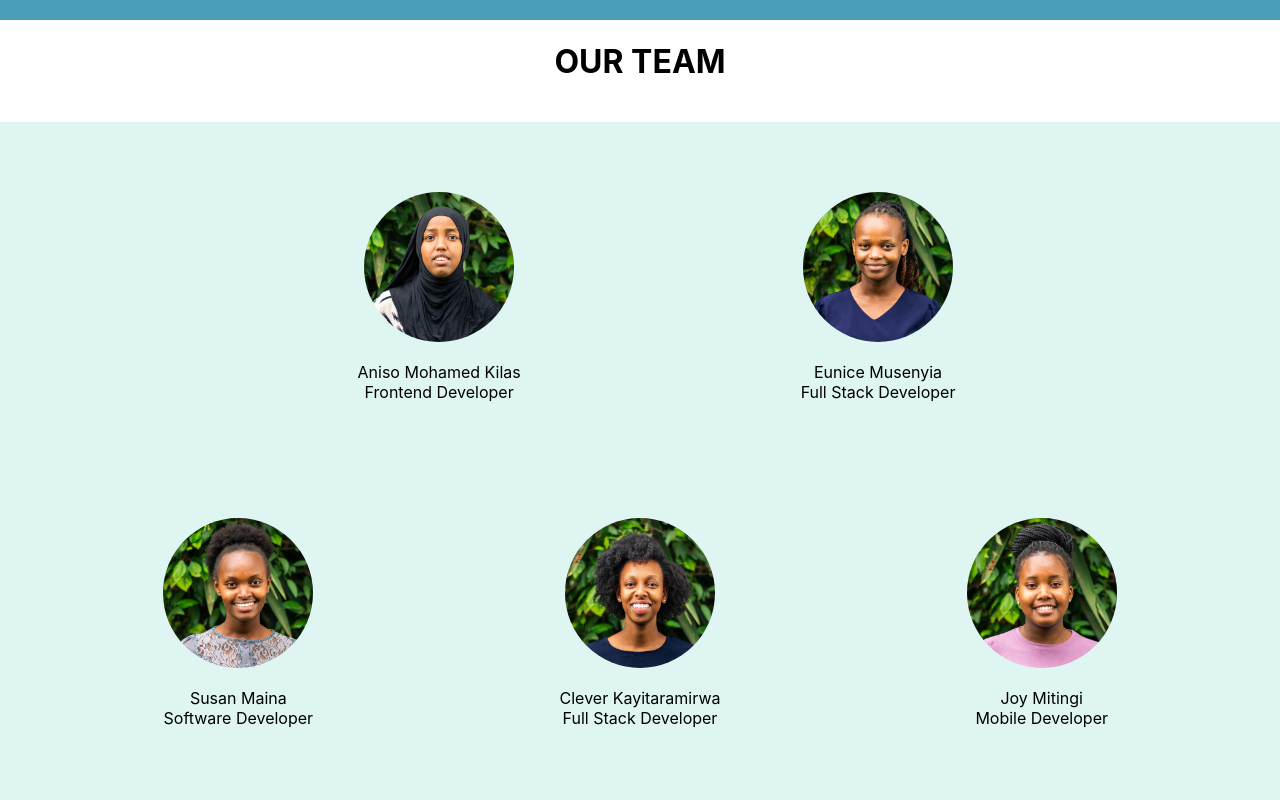
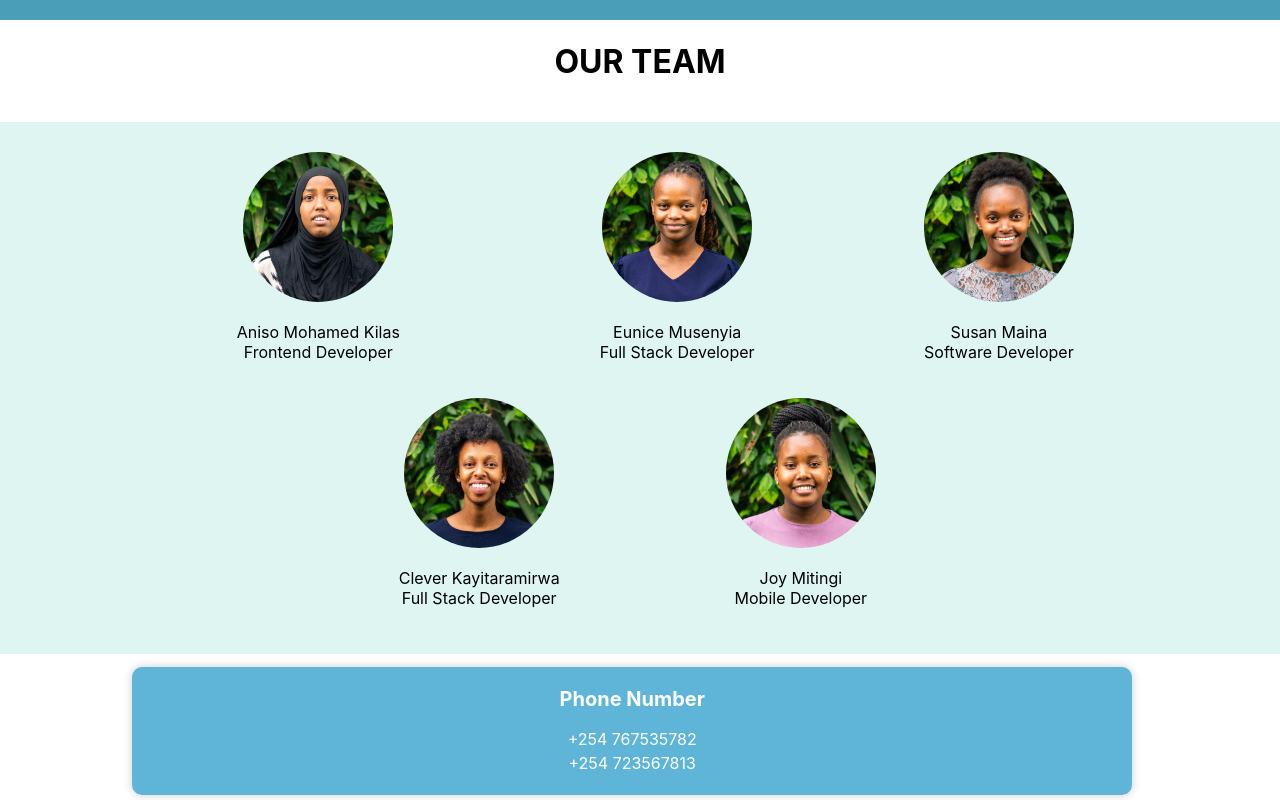
Before and after one commit to akirachix/Warsan-Informational, a React (Create React App) app in the folder warsan-informational/: page / in a window 1280 px wide. Shown: the part 1800-2600 px from the top of the page. Built offline with nearby package versions, Linux system fonts and the light colour scheme.

Commit message:
updated test.js

```diff
--- a/warsan-informational/src/components/Team/index.jsx
+++ b/warsan-informational/src/components/Team/index.jsx
@@ -1,32 +1,53 @@
 import React from "react";
-import './style.css'
-const Team = ()=>{
+import './style.css';
+
+const teamMembers = [
+  {
+    id: "Aniso",
+    name: "Aniso Mohamed Kilas",
+    role: "Frontend Developer",
+    imageSrc: '/images/aniso.jpg',
+  },
+  {
+    id: "Eunice",
+    name: "Eunice Musenyia",
+    role: "Full Stack Developer",
+    imageSrc: '/images/eunice .jpg',
+  },
+  {
+    id: "Susan",
+    name: "Susan Maina",
+    role: "Software Developer",
+    imageSrc: '/images/susan.jpg',
+  },
+  {
+    id: "Clever",
+    name: "Clever Kayitaramirwa",
+    role: "Full Stack Developer",
+    imageSrc: '/images/clever.jpg',
+  },
+  {
+    id: "Joy",
+    name: "Joy Mitingi",
+    role: "Mobile Developer",
+    imageSrc: '/images/joy.jpg',
+  },
+];
+
+const Team = () => {
   return (
     <>
       <h1>OUR TEAM</h1><br></br>
       <div className="team-container">
-          <div className="team-member" data-testid = "Aniso" >
-            <img src={process.env.PUBLIC_URL + '/images/aniso.jpg'} alt="Aniso" />
-            <p>Aniso Mohamed Kilas <br></br>Frontend Developer</p>
+        {teamMembers.map((member) => (
+          <div className="team-member" key={member.id} data-testid={member.id}>
+            <img src={member.imageSrc} alt={member.id} />
+            <p>{member.name}<br></br>{member.role}</p>
           </div>
-          <div className="team-member" data-testid = "Eunice">
-            <img src={process.env.PUBLIC_URL + '/images/eunice .jpg'} alt="Eunice" />
-            <p>Eunice Musenyia <br></br> Full Stack Developer</p>
-          </div>
-          <div className="team-member" data-testid = "Susan">
-            <img src={process.env.PUBLIC_URL + '/images/susan.jpg'} alt="Susan" />
-            <p>Susan Maina <br></br>Software Developer</p>
-          </div>
-          <div className="team-member" data-testid = "Clever">
-            <img src={process.env.PUBLIC_URL + '/images/clever.jpg'} alt="Clever" />
-            <p>Clever Kayitaramirwa<br></br>Full Stack Developer</p>
-          </div>
-          <div className="team-member" data-testid = "Joy">
-            <img src={process.env.PUBLIC_URL + '/images/joy.jpg'} alt="Joy" />
-            <p>Joy Mitingi<br></br>Mobile Developer</p>
-          </div>
+        ))}
       </div>
     </>
   );
-    }
+};
+
 export default Team;
--- a/warsan-informational/src/components/Team/style.css
+++ b/warsan-informational/src/components/Team/style.css
@@ -9,7 +9,7 @@
     display: flex;
     flex-direction: column;
     align-items: center;
-    margin: 50px;
+    margin: 10px;
     text-align: center;
   }
   .team-member img {
@@ -37,8 +37,5 @@
     .team-member:nth-child(1) {
       flex-basis: 30.33%;
     }
-    /* .team-member:nth-child(4),
-    .team-member:nth-child(5) {
-      flex-basis: 20%;
-    } */
+
   }
```
Also changed, not shown: 2 other files (tests, documents, lock files or other folders). Lines whose indentation alone changed are shown as unchanged.
